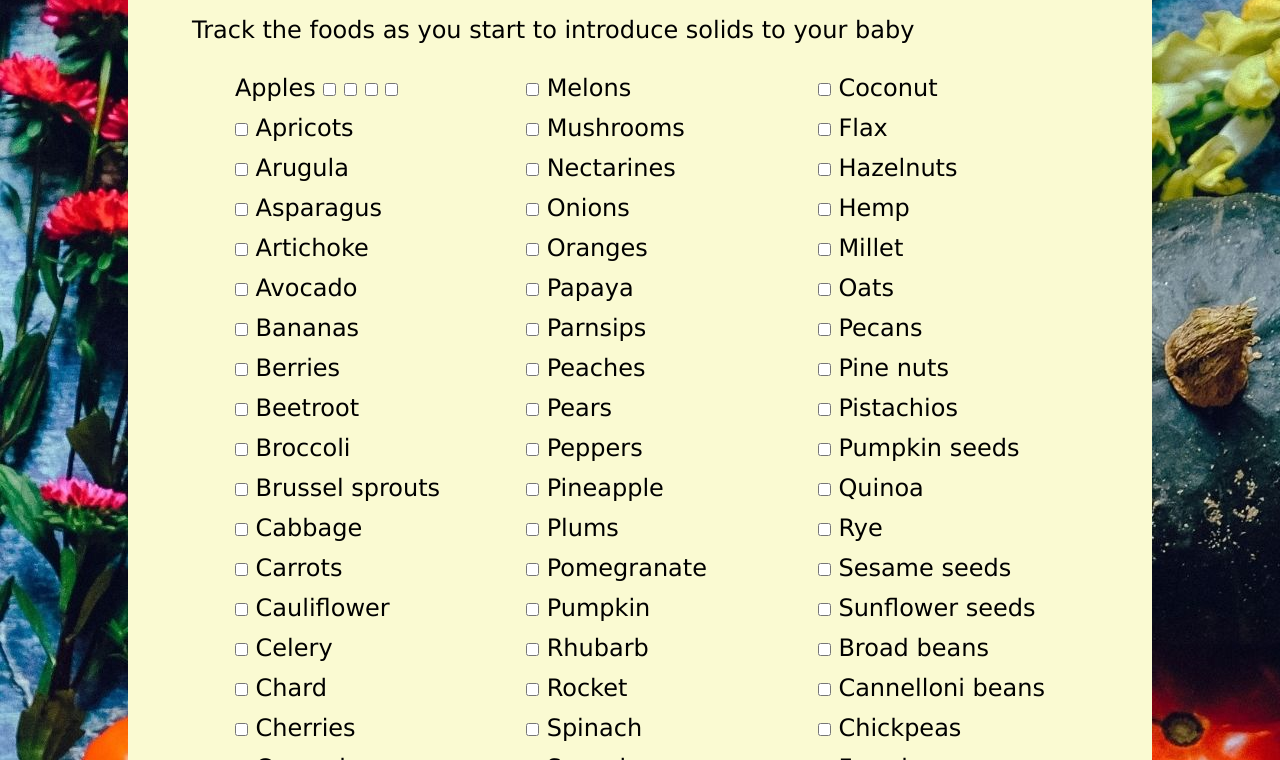
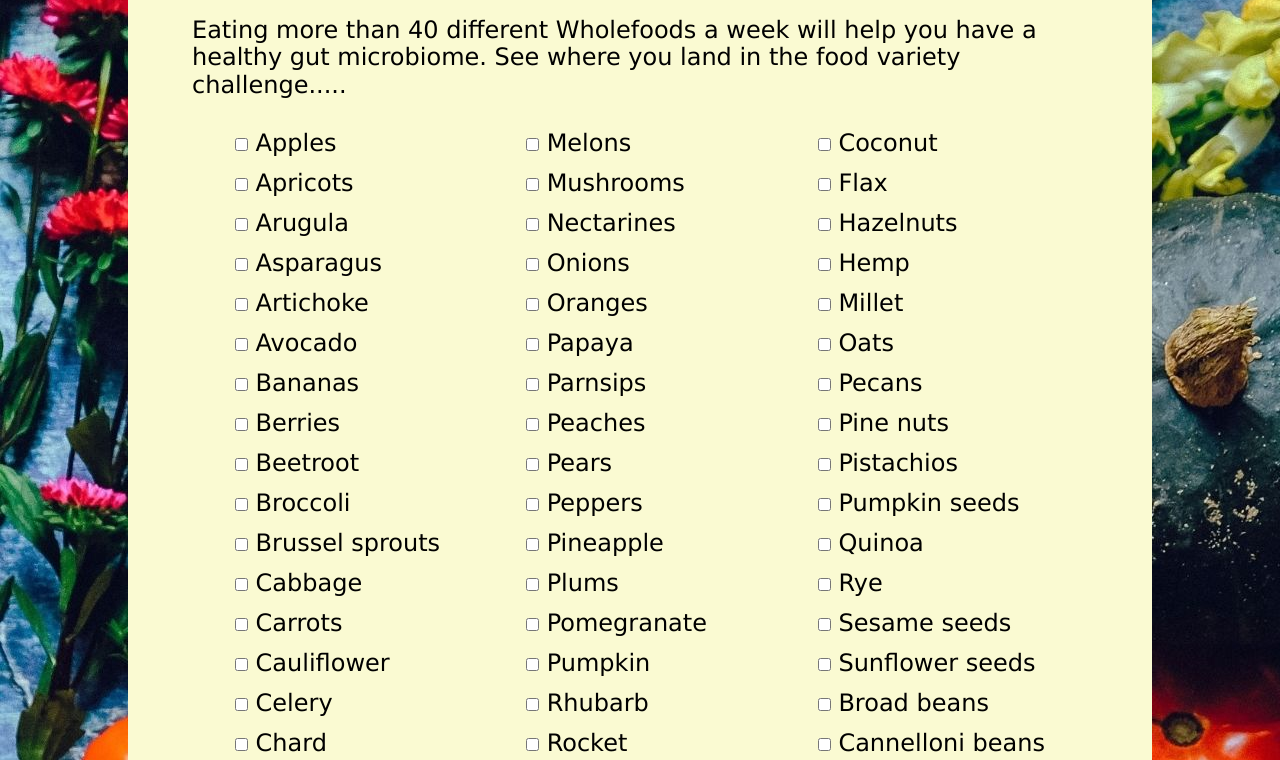
Before and after one commit to nooska44/foodvarietytracker, a plain HTML site: page index.html in a window 1280 px wide. Shown: the part 295-1055 px from the top of the page. Drawn offline with Linux system fonts and the light colour scheme.

Commit message:
Revert to food tracker index.html

```diff
--- a/index.html
+++ b/index.html
@@ -2,9 +2,9 @@
 <html lang="en">
 	<head>
     	<meta charset="utf-8">
-    	<meta name="Baby's First Foods" content="A tracker for introducing foods to a baby following the Nourishing Traditions Approach">
+    	<meta name="Food Variety Tracker" content="People who eat more than 30 - 40 different types of wholefoods in a week, generally have a healthier microbiome. Use this to track how many different types you eat in a week.">
 		<meta name="Microbiome" content="prebiotic foods">
-		<title>Baby's First Foods</title>
+		<title>Food Variety Tracker</title>
 
 		<!-- external CSS link -->
 		<link rel="stylesheet" href="css/normalize.css">
@@ -19,11 +19,11 @@
 			</nav>
 
 			<header>
-				<h1>Baby's First Foods</h1>
-				<!-- <h2>Tracker</h2> -->
+				<h1>What's your count?</h1>
+				<!-- <h2>Weekly Wholefoods Tracker</h2> -->
 			</header>
 			<section id="infoAboutTheChallenge">
-				<p>Track the foods as you start to introduce solids to your baby</p>
+				<p>Eating more than 40 different Wholefoods a week will help you have a healthy gut microbiome. See where you land in the food variety challenge.....</p>
 
 
 			</section>
@@ -31,12 +31,8 @@
 			<section id="items">
 				<section id="column-one">
 					<div>
+						<input type="checkbox" id="apples" name="box" class="box">
 						<label for="apples">Apples</label>
-						<input type="checkbox" id="apples" name="box" class="box">
-						<input type="checkbox" id="apples" name="box" class="box">
-						<input type="checkbox" id="apples" name="box" class="box">
-						<input type="checkbox" id="apples" name="box" class="box">
-
 					</div>
 
 					<div>
```
